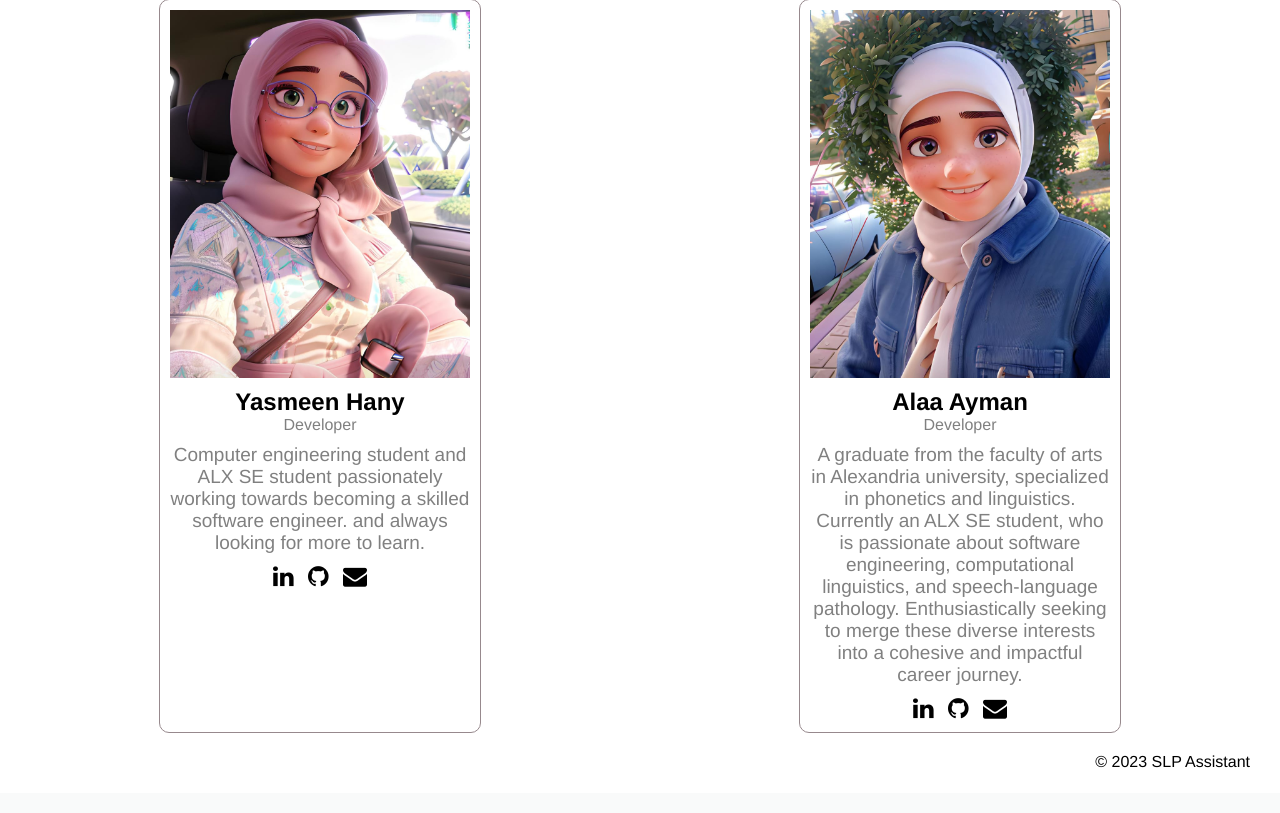
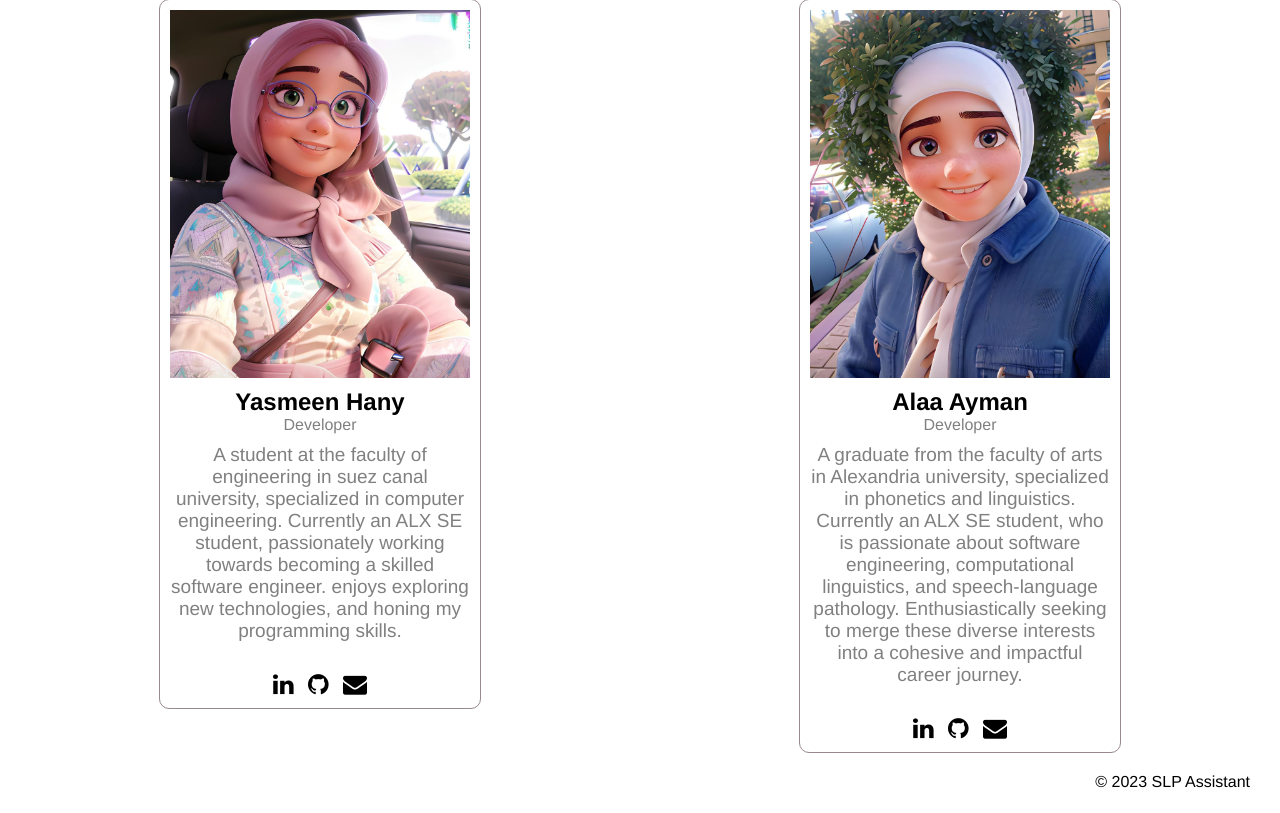
Before and after one commit to AlaaAymanAbdElRaheem/SLP_Assistant, a Flask app: template design/templates/contact.html in a window 1280 px wide. Shown: the part 122-935 px from the top of the page. Before the commit the page ends 890 px from the top, so only its background shows below. Run offline with Flask 3, Linux system fonts and the light colour scheme; the template is opened without the code that fills it, so the values that code supplies are empty.

Commit message:
fixed scooped session and edit my contact

```diff
--- a/api/v1/app.py
+++ b/api/v1/app.py
@@ -12,10 +12,10 @@
 cors = CORS(app, resources={r"/api/v1/*": {"origins": "*"}})
 
 
-# @app.teardown_appcontext
-# def teardown_appcontext(self):
-#     """ Closes the storage """
-#     storage.close()
+@app.teardown_appcontext
+def teardown_appcontext(self):
+    """ Closes the storage """
+    storage.close()
 
 
 @app.errorhandler(404)
--- a/design/static/styles/contact.css
+++ b/design/static/styles/contact.css
@@ -11,6 +11,7 @@
     flex-direction: column;
     align-items: center;
     border-radius: 10px;
+    height: 100%;
   }
 
   .profile-pic {
@@ -21,6 +22,10 @@
 
   .info {
     text-align: center;
+    display: flex;
+    flex-direction: column;
+    justify-content: center;
+
   }
 
   .title {
@@ -33,6 +38,10 @@
     margin: 10px 0;
     font-size: 19px;
   }
+  .social-media {
+    padding-top: 20px;
+
+  }
 
   .social-media a {
     margin: 0 5px;
--- a/design/templates/contact.html
+++ b/design/templates/contact.html
@@ -36,9 +36,10 @@
             <h2>Yasmeen Hany</h2>
             <p class="title">Developer</p>
             <p class="description">
-              Computer engineering student and ALX SE student passionately
-              working towards becoming a skilled software engineer. and always
-              looking for more to learn.
+              A student at the faculty of engineering in suez canal university,
+              specialized in computer engineering. Currently an ALX SE student,
+              passionately working towards becoming a skilled software engineer.
+              enjoys exploring new technologies, and honing my programming skills.
             </p>
             <div class="social-media">
               <a
--- a/models/engine/db_storage.py
+++ b/models/engine/db_storage.py
@@ -7,6 +7,7 @@
 from models.child_milestone import ChildMilestone
 from models.age_range import AgeRange
 from models.category import Category
+import sqlalchemy
 from sqlalchemy import create_engine
 from sqlalchemy.orm import sessionmaker, scoped_session
 
@@ -58,7 +59,7 @@
         session_factory = sessionmaker(bind=self.__engine,
                                        expire_on_commit=False)
         Session = scoped_session(session_factory)
-        self.__session = Session()
+        self.__session = Session
 
     def all(self, cls=None):
         '''Returns a dictionary of all objects in the database'''
```
